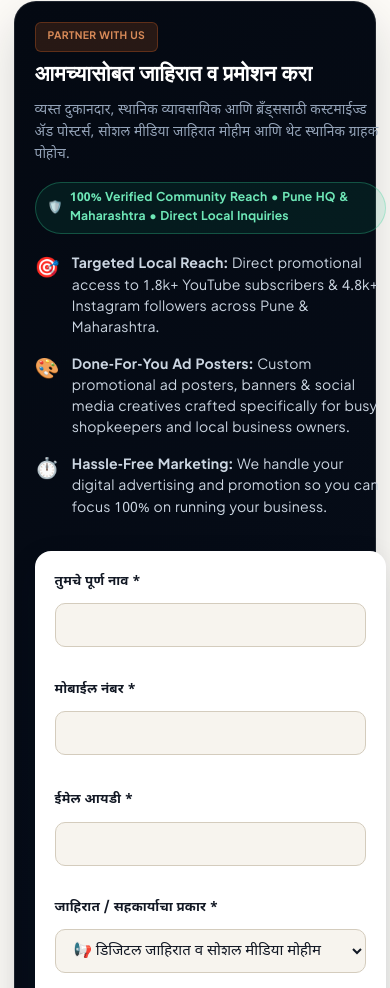
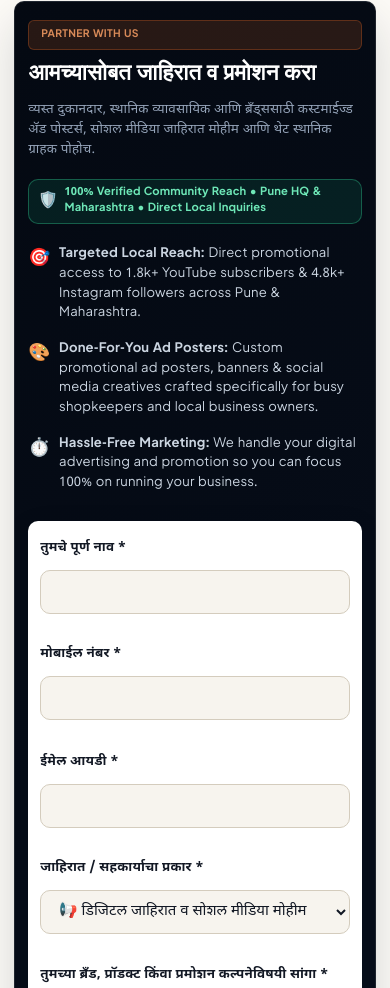
Before and after one commit to therohanmane/BrownTown, a plain HTML site: page index.html in a window 390 px wide. Shown: the part 8764-9752 px from the top of the page. Drawn offline with Linux system fonts and the light colour scheme.

Commit message:
fix(responsive): fix mobile overflow, text wrapping, and container containment in Work With Us & Advertise section across all screen sizes

```diff
--- a/css/showcase.css
+++ b/css/showcase.css
@@ -2097,6 +2097,17 @@
   box-shadow: var(--shadow-xl);
   border: 1px solid rgba(255, 255, 255, 0.1);
   margin-bottom: clamp(2.5rem, 5vw, 4rem);
+  min-width: 0;
+  max-width: 100%;
+  box-sizing: border-box;
+  overflow: hidden;
+}
+
+.work-content-left {
+  min-width: 0;
+  max-width: 100%;
+  display: flex;
+  flex-direction: column;
 }
 
 .work-title {
@@ -2106,33 +2117,54 @@
   color: #fff;
   margin: 0.5rem 0 0.85rem 0;
   line-height: 1.25;
+  word-break: break-word;
+  overflow-wrap: break-word;
 }
 
 .work-sub {
   font-size: clamp(0.86rem, 1vw, 0.95rem);
   color: #94a3b8;
   line-height: 1.6;
-  margin-bottom: 1rem;
+  margin-bottom: 1.15rem;
+  word-break: break-word;
+  overflow-wrap: break-word;
 }
 
 .work-trust-strip {
-  display: inline-flex;
-  align-items: center;
-  gap: 0.45rem;
-  background: rgba(16, 185, 129, 0.1);
-  border: 1px solid rgba(52, 211, 153, 0.3);
-  padding: 0.35rem 0.75rem;
-  border-radius: var(--radius-full);
+  display: flex;
+  align-items: center;
+  gap: 0.5rem;
+  background: rgba(16, 185, 129, 0.12);
+  border: 1px solid rgba(52, 211, 153, 0.35);
+  padding: 0.45rem 0.85rem;
+  border-radius: var(--radius-md);
   margin-bottom: 1.25rem;
-  font-size: 0.76rem;
+  font-size: clamp(0.72rem, 2vw, 0.78rem);
   font-weight: 700;
   color: #6ee7b7;
+  max-width: 100%;
+  box-sizing: border-box;
+  line-height: 1.45;
+}
+
+.trust-shield {
+  flex-shrink: 0;
+  font-size: 1rem;
+}
+
+.trust-text {
+  flex: 1;
+  min-width: 0;
+  word-break: break-word;
+  overflow-wrap: break-word;
 }
 
 .work-perks-list {
   display: flex;
   flex-direction: column;
   gap: 1rem;
+  min-width: 0;
+  max-width: 100%;
 }
 
 .perk-item {
@@ -2142,28 +2174,64 @@
   font-size: 0.88rem;
   color: #cbd5e1;
   line-height: 1.5;
+  min-width: 0;
+  max-width: 100%;
+  word-break: break-word;
+  overflow-wrap: break-word;
+}
+
+.perk-item div {
+  flex: 1;
+  min-width: 0;
+  word-break: break-word;
+  overflow-wrap: break-word;
 }
 
 .perk-icon {
   font-size: 1.25rem;
   flex-shrink: 0;
+  margin-top: 2px;
+}
+
+.work-form-right {
+  min-width: 0;
+  max-width: 100%;
 }
 
 .inquiry-form {
   background: var(--bg-surface);
   color: var(--text-primary);
-  padding: clamp(1.25rem, 2.5vw, 1.85rem);
+  padding: clamp(1.15rem, 2.5vw, 1.85rem);
   border-radius: var(--radius-lg);
   box-shadow: var(--shadow-lg);
   display: flex;
   flex-direction: column;
   gap: 0.85rem;
+  min-width: 0;
+  max-width: 100%;
+  box-sizing: border-box;
+}
+
+.form-row-2col {
+  display: grid;
+  grid-template-columns: 1fr 1fr;
+  gap: 1rem;
+  min-width: 0;
+}
+
+@media (max-width: 580px) {
+  .form-row-2col {
+    grid-template-columns: 1fr;
+    gap: 0.85rem;
+  }
 }
 
 .form-group {
   display: flex;
   flex-direction: column;
   gap: 0.35rem;
+  min-width: 0;
+  max-width: 100%;
 }
 
 .form-label {
@@ -2180,6 +2248,7 @@
   border-radius: var(--radius-md);
   color: var(--text-primary);
   font-size: 16px; /* Prevents auto-zoom on iOS */
+  box-sizing: border-box;
   transition: border-color var(--transition-fast);
 }
 
@@ -2198,6 +2267,7 @@
   color: var(--text-primary);
   font-size: 15px;
   font-family: inherit;
+  box-sizing: border-box;
   transition: border-color var(--transition-fast);
 }
 
@@ -2216,6 +2286,7 @@
   background: var(--bg-surface-subtle);
   border-radius: var(--radius-sm);
   border: 1px dashed var(--border-light);
+  word-break: break-word;
 }
 
 /* Post-Submit Confirmation Card */
@@ -2417,6 +2488,21 @@
     flex-direction: column;
     text-align: center;
   }
+  .work-with-us-wrapper {
+    grid-template-columns: 1fr;
+    gap: 1.75rem;
+    padding: 1.25rem 1rem;
+    border-radius: var(--radius-lg);
+    margin-bottom: 2.5rem;
+  }
+  .work-trust-strip {
+    font-size: 0.74rem;
+    padding: 0.4rem 0.65rem;
+    gap: 0.4rem;
+  }
+  .inquiry-form {
+    padding: 1.25rem 1rem;
+  }
 }
 
 /* Compact Mobile (<= 480px) */
@@ -2483,6 +2569,34 @@
     justify-content: center;
     width: 100%;
   }
+  .work-with-us-wrapper {
+    padding: 1.15rem 0.85rem;
+    border-radius: var(--radius-md);
+    margin-bottom: 2rem;
+  }
+  .work-title {
+    font-size: 1.4rem;
+  }
+  .work-sub {
+    font-size: 0.84rem;
+    line-height: 1.5;
+  }
+  .work-trust-strip {
+    font-size: 0.7rem;
+    padding: 0.35rem 0.55rem;
+  }
+  .perk-item {
+    font-size: 0.82rem;
+    gap: 0.55rem;
+  }
+  .perk-icon {
+    font-size: 1.1rem;
+  }
+  .inquiry-form {
+    padding: 1rem 0.75rem;
+    border-radius: var(--radius-md);
+    gap: 0.75rem;
+  }
 }
 
 /* Ultra-Compact Mobile (<= 360px) */
@@ -2496,6 +2610,15 @@
   .hero-badge-tag {
     font-size: 0.68rem;
     padding: 0.3rem 0.65rem;
+  }
+  .work-with-us-wrapper {
+    padding: 1rem 0.65rem;
+  }
+  .inquiry-form {
+    padding: 0.85rem 0.65rem;
+  }
+  .work-title {
+    font-size: 1.25rem;
   }
 }
 
--- a/js/channel.js
+++ b/js/channel.js
@@ -1428,7 +1428,7 @@ const Channel = {
                 <input type="text" class="form-control" id="inq-name" required>
               </div>
 
-              <div style="display: grid; grid-template-columns: repeat(auto-fit, minmax(200px, 1fr)); gap: 1rem;">
+              <div class="form-row-2col">
                 <div class="form-group">
                   <label class="form-label">${this.t('formPhone')}</label>
                   <input type="tel" class="form-control" id="inq-phone" required>
```
